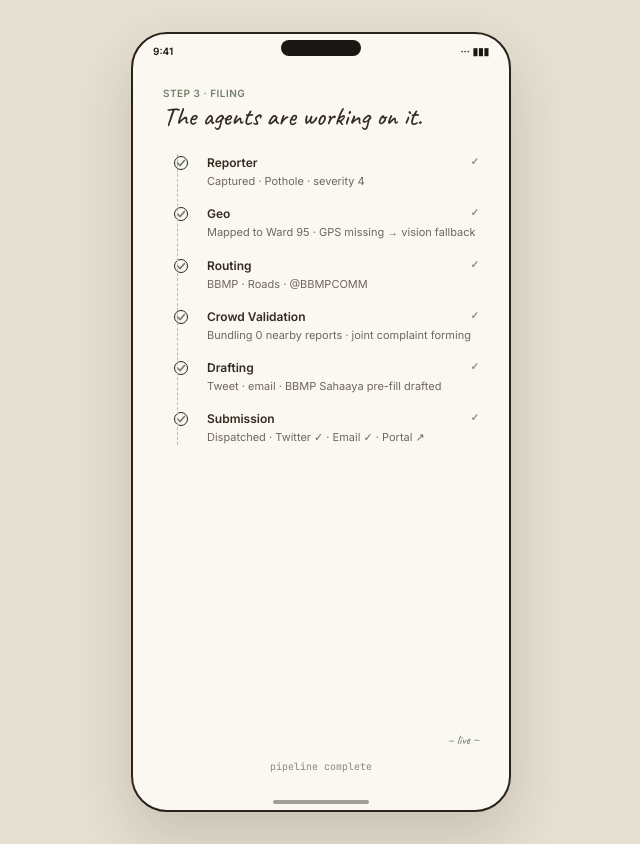
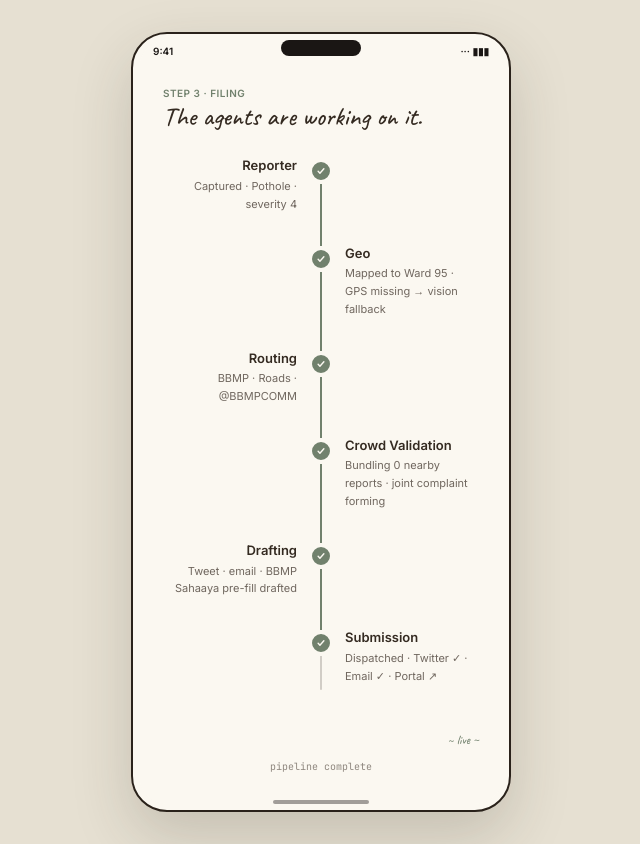
Before and after one commit to Praneel7015/GooglexHackathon, a React (Vite) app in the folder frontend/: page /agents in a window 1280 px wide. Shown: the whole page, without its empty margins (319-959 px from the left). Built offline with nearby package versions, Linux system fonts and the light colour scheme; the HTML template or start-up script is replaced by a standard one.

Commit message:
small changes

```diff
--- a/frontend/src/components/AgentPipeline.jsx
+++ b/frontend/src/components/AgentPipeline.jsx
@@ -1,45 +1,69 @@
-// Visual representation of the 6-stage pipeline. Pure presentational —
-// stage state is driven by a parent that uses runPipeline().
 import { AGENT_STAGES } from '../lib/agents';
 
 export default function AgentPipeline({ activeIndex = 0, outputs = {} }) {
   return (
-    <div className="relative pl-1">
-      <div className="absolute left-[14px] top-2 bottom-2 w-px border-l border-dashed border-beige" />
+    <div className="w-full max-w-[340px] mx-auto relative mt-2">
+      {/* Background continuous line */}
+      <div className="absolute left-1/2 top-3 bottom-6 w-[2px] -ml-[1px] bg-line/20 rounded-full" />
+
       {AGENT_STAGES.map((s, i) => {
         const status = i < activeIndex ? 'done' : i === activeIndex ? 'active' : 'queued';
+        const isLast = i === AGENT_STAGES.length - 1;
+        const isLeft = i % 2 === 0;
+
         return (
           <div
             key={s.key}
-            className={`flex gap-3 py-2 items-start transition-opacity duration-300 ${status === 'queued' ? 'opacity-50' : 'opacity-100'}`}
+            className={`relative flex w-full transition-opacity duration-300 ${status === 'queued' ? 'opacity-60' : 'opacity-100'}`}
           >
-            <div className="w-7 flex justify-center pt-0.5">
+            {/* Foreground line segment */}
+            {!isLast && (
+              <div
+                className={`absolute left-1/2 top-[22px] bottom-[-4px] w-[2px] -ml-[1px] transition-colors duration-500 z-0 ${status === 'done' ? 'bg-olive' : 'bg-transparent'}`}
+              />
+            )}
+
+            {/* Left Column */}
+            <div className={`w-1/2 pr-6 pt-0.5 pb-7 ${isLeft ? 'text-right' : ''}`}>
+              {isLeft && (
+                <>
+                  <div className="font-sans text-[13px] font-semibold text-coffee">{s.name}</div>
+                  <div className="font-sans text-[11px] text-coffee/70 leading-relaxed mt-0.5">
+                    {status === 'queued' ? 'queued' : (outputs[s.key] || s.hint)}
+                  </div>
+                </>
+              )}
+            </div>
+
+            {/* Center Circle */}
+            <div className="absolute left-1/2 top-1 -ml-[9px] z-10 bg-paper py-1">
               <span
                 className={[
-                  'block w-3.5 h-3.5 rounded-full border-[1.5px] border-line',
-                  status === 'done'   ? 'bg-paper'   : '',
-                  status === 'active' ? 'bg-olive shadow-[0_0_0_4px_rgba(113,129,109,.25)] animate-pulse-soft' : '',
-                  status === 'queued' ? 'bg-paper'   : ''
+                  'flex items-center justify-center w-[18px] h-[18px] rounded-full border-[2px] transition-colors duration-300',
+                  status === 'done'   ? 'bg-olive border-olive text-paper' :
+                  status === 'active' ? 'bg-paper border-olive shadow-[0_0_0_4px_rgba(113,129,109,.15)] animate-pulse-soft' :
+                  'bg-paper border-line/50'
                 ].join(' ')}
                 aria-hidden
               >
                 {status === 'done' && (
-                  <svg viewBox="0 0 14 14" className="w-full h-full">
-                    <path d="M3 7 L6 10 L11 4" stroke="#71816d" strokeWidth="2" fill="none" strokeLinecap="round" />
+                  <svg viewBox="0 0 14 14" className="w-[10px] h-[10px]">
+                    <path d="M3 7.5 L5.5 10 L11 4" stroke="currentColor" strokeWidth="2" fill="none" strokeLinecap="round" strokeLinejoin="round" />
                   </svg>
                 )}
               </span>
             </div>
-            <div className="flex-1 min-w-0">
-              <div className="flex justify-between gap-2 font-sans text-[12px] font-semibold text-coffee">
-                <span>{s.name}</span>
-                <span className="font-mono text-[10px] text-coffee/55">
-                  {status === 'active' ? '· · ·' : status === 'done' ? '✓' : ''}
-                </span>
-              </div>
-              <div className="font-sans text-[11px] text-coffee/70 leading-snug mt-0.5">
-                {status === 'queued' ? 'queued' : (outputs[s.key] || s.hint)}
-              </div>
+
+            {/* Right Column */}
+            <div className={`w-1/2 pl-6 pt-0.5 pb-7 ${!isLeft ? 'text-left' : ''}`}>
+              {!isLeft && (
+                <>
+                  <div className="font-sans text-[13px] font-semibold text-coffee">{s.name}</div>
+                  <div className="font-sans text-[11px] text-coffee/70 leading-relaxed mt-0.5">
+                    {status === 'queued' ? 'queued' : (outputs[s.key] || s.hint)}
+                  </div>
+                </>
+              )}
             </div>
           </div>
         );
--- a/frontend/src/pages/Connect.jsx
+++ b/frontend/src/pages/Connect.jsx
@@ -28,7 +28,7 @@ export default function Connect() {
         </div>
 
         <Chip>{T('conn.step')}</Chip>
-        <h1 className="font-hand text-coffee text-[26px] leading-tight font-bold tracking-tight mt-1.5" style={{ whiteSpace: 'pre-line' }}>
+        <h1 className="font-hand text-coffee text-[22px] leading-tight font-bold tracking-tight mt-1.5">
           {T('conn.heading')}
         </h1>
         <p className="font-sans text-[11.5px] text-coffee/75 leading-relaxed mb-4 mt-2">{T('conn.body')}</p>
--- a/frontend/src/pages/Dashboard.jsx
+++ b/frontend/src/pages/Dashboard.jsx
@@ -1,5 +1,5 @@
 import BangaloreMap from '../components/BangaloreMap';
-import { Card, Chip, LanguageToggle, Logo } from '../components/ui';
+import { Card, Chip, Logo } from '../components/ui';
 import { aggregateStats, COMPLAINTS, WARDS } from '../lib/seed';
 import { useState } from 'react';
 import { Link } from 'react-router-dom';
@@ -13,18 +13,6 @@ export default function Dashboard() {
 
   return (
     <div className="bg-paper min-h-[calc(100vh-60px)]">
-      {/* masthead */}
-      <div className="bg-coffee text-mist border-b border-line">
-        <div className="max-w-[1400px] mx-auto px-4 md:px-8 py-3 md:py-4 flex flex-wrap items-center gap-3 md:gap-5">
-          <div className="flex-1 min-w-[140px]">
-            <div className="font-sans text-[9px] uppercase tracking-[.18em] opacity-70">{T('dash.live')}</div>
-            <div className="font-kn text-[11px] opacity-75 mt-0.5">{T('dash.subtitle')}</div>
-          </div>
-          <div className="font-mono text-[10px] opacity-70 hidden md:block">{new Date().toUTCString().slice(5, 22)} IST</div>
-          <LanguageToggle tone="dark" />
-        </div>
-      </div>
-
       {/* stats strip */}
       <div className="grid grid-cols-2 md:grid-cols-4 border-b border-line">
         {[
--- a/frontend/src/pages/Onboarding.jsx
+++ b/frontend/src/pages/Onboarding.jsx
@@ -13,6 +13,7 @@ export default function Onboarding() {
   const [dragX, setDragX] = useState(0);
   const dragStart = useRef(null);
   const isDragging = useRef(false);
+  const wheelLock = useRef(false);
   const navigate = useNavigate();
   const setOnboarded = useApp(s => s.setOnboarded);
 
@@ -38,6 +39,16 @@ export default function Onboarding() {
     else if (delta > SWIPE_THRESHOLD) goTo(idx - 1);
   };
 
+  const onWheel = (e) => {
+    if (Math.abs(e.deltaX) < Math.abs(e.deltaY) || Math.abs(e.deltaX) < 15) return;
+    if (wheelLock.current) return;
+    wheelLock.current = true;
+    setTimeout(() => { wheelLock.current = false; }, 600);
+
+    if (e.deltaX > 0) setIdx(prev => Math.min(CARDS.length - 1, prev + 1));
+    else setIdx(prev => Math.max(0, prev - 1));
+  };
+
   const stripOffset = -(idx * 100) + (dragX / 3.5);
 
   return (
@@ -50,7 +61,7 @@ export default function Onboarding() {
 
         <div className="overflow-hidden rounded-md border-[1.5px] border-line bg-mist cursor-grab active:cursor-grabbing select-none touch-pan-y"
           style={{ height: '360px' }}
-          onPointerDown={onPointerDown} onPointerMove={onPointerMove} onPointerUp={onPointerUp} onPointerCancel={onPointerUp}>
+          onPointerDown={onPointerDown} onPointerMove={onPointerMove} onPointerUp={onPointerUp} onPointerCancel={onPointerUp} onWheel={onWheel}>
           <div className="flex h-full" style={{
             width: `${CARDS.length * 100}%`,
             transform: `translateX(${stripOffset / CARDS.length}%)`,
--- a/frontend/src/pages/capture/Capture.jsx
+++ b/frontend/src/pages/capture/Capture.jsx
@@ -58,9 +58,36 @@ export default function Capture() {
     navigate('/voice');
   };
 
+  const onUpload = (e) => {
+    const file = e.target.files?.[0];
+    if (!file) return;
+    const reader = new FileReader();
+    reader.onload = (ev) => {
+      patch({
+        photo: ev.target.result,
+        photoTime: new Date().toLocaleTimeString([], { hour: '2-digit', minute: '2-digit' }),
+        gps: [13.0995, 77.5963],
+        ward: 95
+      });
+      if (streamRef.current) streamRef.current.getTracks().forEach(t => t.stop());
+      navigate('/voice');
+    };
+    reader.readAsDataURL(file);
+  };
+
   return (
     <PhoneFrame>
       <div className="relative h-full bg-ink overflow-hidden flex flex-col">
+        <button
+          onClick={() => navigate(-1)}
+          className="absolute left-4 top-12 z-30 w-8 h-8 rounded-full bg-coffee/40 text-mist flex items-center justify-center backdrop-blur-md border border-mist/20 active:scale-90 transition-transform"
+          aria-label="Go back"
+        >
+          <svg viewBox="0 0 24 24" width="16" height="16" fill="none" stroke="currentColor" strokeWidth="2.5" strokeLinecap="round" strokeLinejoin="round">
+            <path d="M19 12H5M12 19l-7-7 7-7" />
+          </svg>
+        </button>
+
         <div className="absolute inset-0">
           {error ? (
             <div className="img-x absolute inset-0">
@@ -97,7 +124,14 @@ export default function Capture() {
         })}
 
         <div className="relative z-10 mt-auto pb-7 flex items-center justify-around">
-          <div className="border-[1.5px] border-line bg-paper w-9 h-9 rounded" />
+          <label className="border-[1.5px] border-line bg-paper w-9 h-9 rounded flex items-center justify-center cursor-pointer active:scale-95 transition-transform overflow-hidden">
+            <input type="file" accept="image/*" className="hidden" onChange={onUpload} />
+            <svg viewBox="0 0 24 24" width="18" height="18" fill="none" stroke="#342a21" strokeWidth="2" strokeLinecap="round" strokeLinejoin="round">
+              <rect x="3" y="3" width="18" height="18" rx="2" ry="2" />
+              <circle cx="8.5" cy="8.5" r="1.5" />
+              <polyline points="21 15 16 10 5 21" />
+            </svg>
+          </label>
           <button onClick={capture} aria-label="Capture" className="w-16 h-16 rounded-full bg-olive border-[3px] border-paper active:scale-95 transition-transform" style={{ boxShadow: '0 0 0 1.5px #2a221b' }} />
           <div className="bg-coffee text-mist border-[1.5px] border-line w-9 h-9 rounded-full flex items-center justify-center text-[14px]">🎙</div>
         </div>
```
Also changed, not shown: frontend/src/components/AppShell.jsx (+21 -7 lines), frontend/src/lib/i18n.js.
